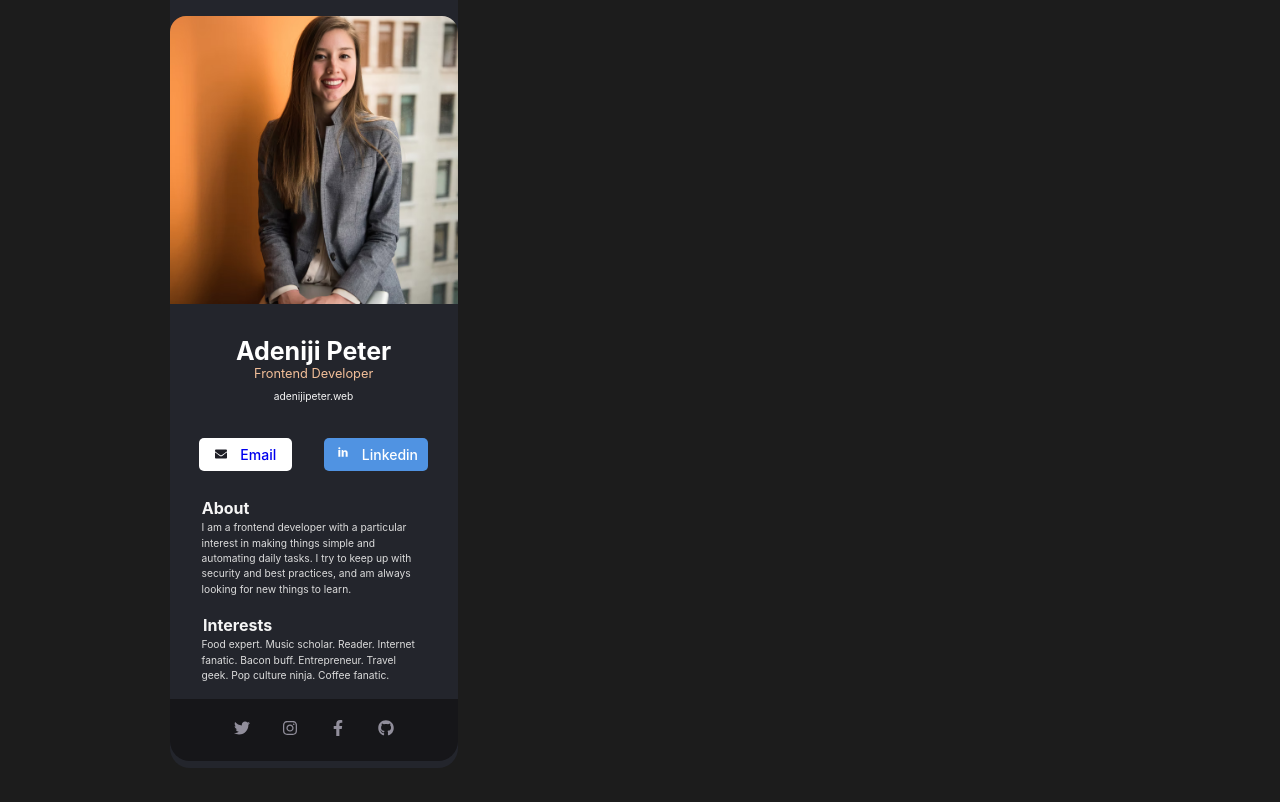
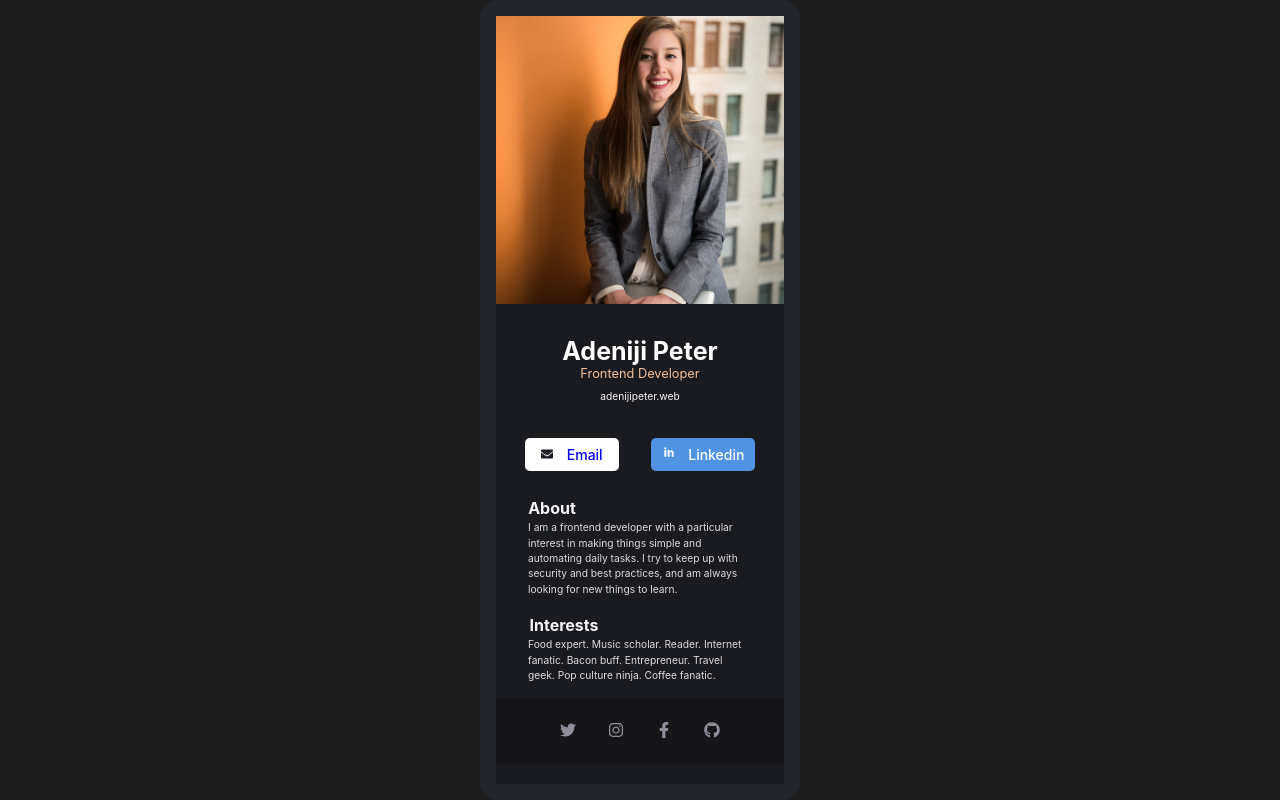
Before and after one commit to AGpeter2018/my-business-card, a React (Create React App) app: page / in a window 1280 px wide. Built offline with nearby package versions, Linux system fonts and the light colour scheme.

Commit message:
addition of the border and implimentation of the screen size

```diff
--- a/src/App.css
+++ b/src/App.css
@@ -1,17 +1,29 @@
 .body-container {
-  height: 100vh;
+  height: 94vh;
   width: 100vw;
-  background: #23252c;
-  border-bottom-left-radius: 20px;
-  border-bottom-right-radius: 20px;
+  border: 1rem solid #23252c;
+  background: #1a1b21;
+  border-radius: 18px;
   width: 18rem;
   margin-left: 10.6rem;
   margin-right: 10.6rem;
-  margin-top: -3rem;
+  /* margin-top: -3rem; */
   padding-top: 1rem;
 }
 
 .App {
   background: #1c1c1c;
-  height: 106.2vh;
+  height: 100vh;
+  width: 100vw;
 }
+
+@media screen and (min-width: 768px) {
+  .App {
+    background: #1c1c1c;
+    height: 100vh;
+    width: 100vw;
+    display: flex;
+    justify-content: center;
+    align-items: center;
+  }
+}
--- a/src/components/footer-icon-component/footer-icon-style.css
+++ b/src/components/footer-icon-component/footer-icon-style.css
@@ -1,8 +1,6 @@
 .footer-icon-container {
   background: #161619;
-  border-bottom-left-radius: 20px;
-  border-bottom-right-radius: 20px;
-  padding: 1.3rem;
+  padding: 1.4rem 0;
   text-align: center;
 }
 
@@ -10,3 +8,6 @@
   padding: 0 1rem;
   color: #918e9b;
 }
+.footer-icon-container a:hover {
+  color: #61dafb;
+}
--- a/src/components/image-component.style.css
+++ b/src/components/image-component.style.css
@@ -13,7 +13,5 @@
   height: 18rem;
   width: 18rem;
   object-fit: cover;
-  margin: 3rem auto 1rem auto;
-  border-top-right-radius: 1rem;
-  border-top-left-radius: 1rem;
+  margin: -1rem auto 1rem auto;
 }
```
